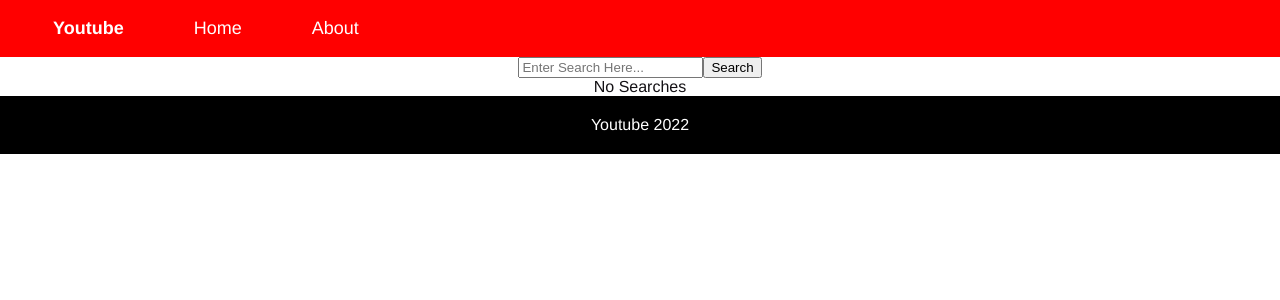
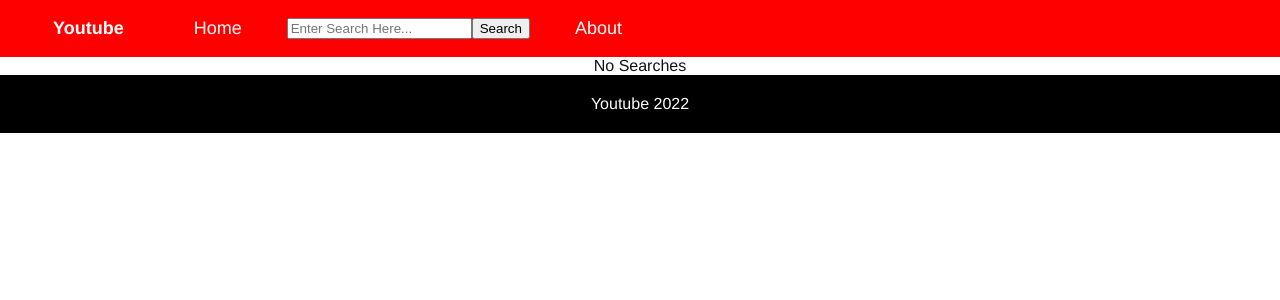
Before and after one commit to JoseBorbon/youtube-react-app, a React (Create React App) app: page / in a window 1280 px wide. Shown: the top 300 px of the page. Built offline with nearby package versions, Linux system fonts and the light colour scheme; a web font is replaced by a local one.

Commit message:
Moved searchBar inside Nav

```diff
--- a/src/components/YoutubeApp.js
+++ b/src/components/YoutubeApp.js
@@ -40,8 +40,7 @@
 
   return (
     <div>
-      <Nav />
-      <SearchBar setSearchTerm={setSearchTerm} getSearch={getSearch} />
+      <Nav setSearchTerm={setSearchTerm} getSearch={getSearch} />
       <Routings searchResults={searchResults} />
       <Footer />
     </div>
--- a/src/components/common/Nav.css
+++ b/src/components/common/Nav.css
@@ -3,6 +3,10 @@
   padding-top: 10px;
   padding-bottom: 10px;
   padding-left: 0px;
+}
+
+.Nav-youtube {
+  font-weight: bold;
 }
 
 nav > ul {
@@ -19,6 +23,8 @@
   font-size: large;
 }
 
-.Nav-youtube {
-  font-weight: bold;
+
+.search-bar {
+  margin-left: 25% !important;
+  margin-right: 25% !important;
 }
--- a/src/components/common/Nav.js
+++ b/src/components/common/Nav.js
@@ -1,5 +1,6 @@
 import { Link } from 'react-router-dom';
 import './Nav.css';
+import SearchBar from './SearchBar';
 
 const Nav = () => {
   return (
@@ -11,6 +12,7 @@
         <li>
           <Link to="/">Home</Link>
         </li>
+        <SearchBar className ="search-bar" />
         <li>
           <Link to="/about">About</Link>
         </li>
```
